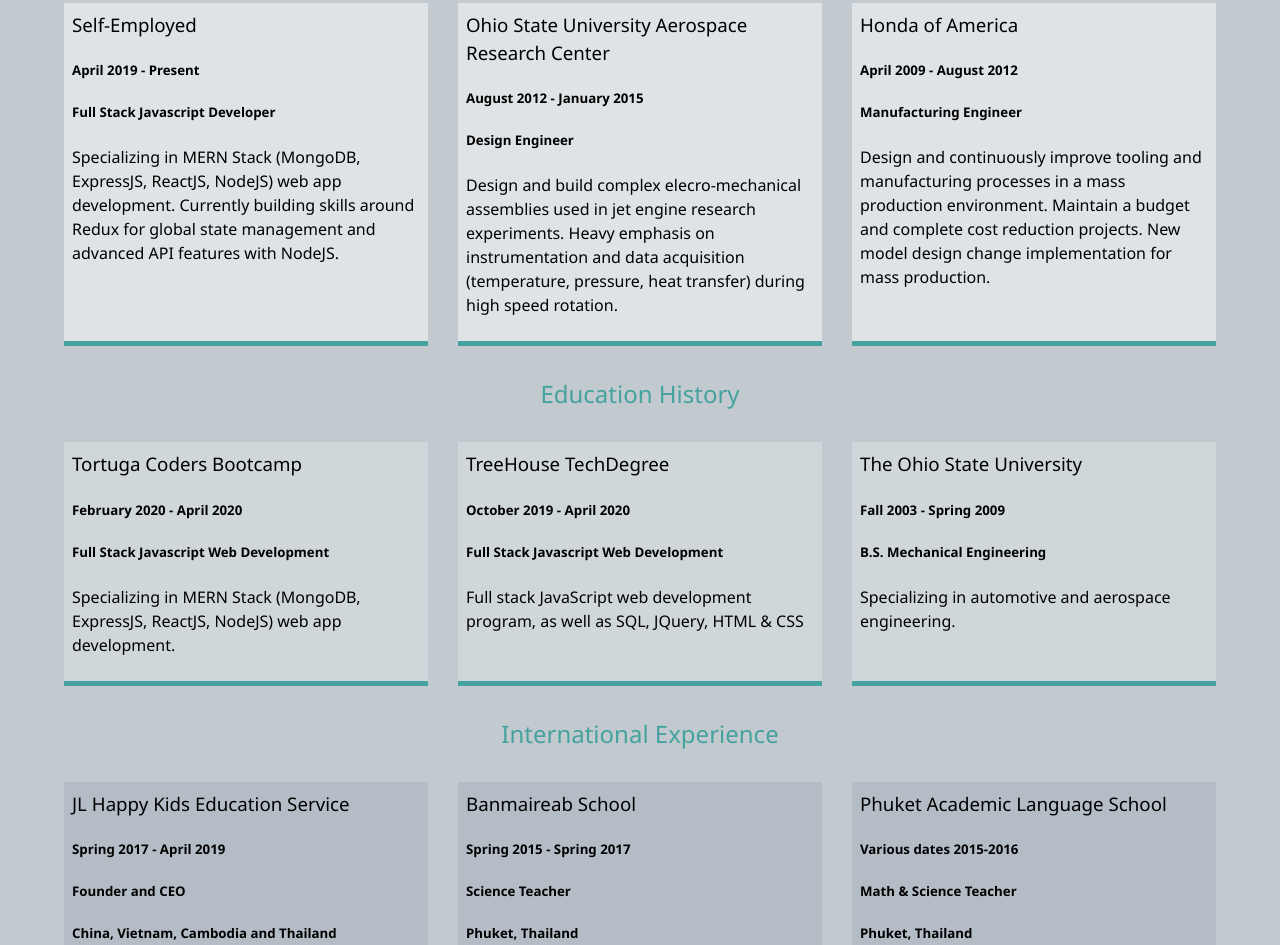
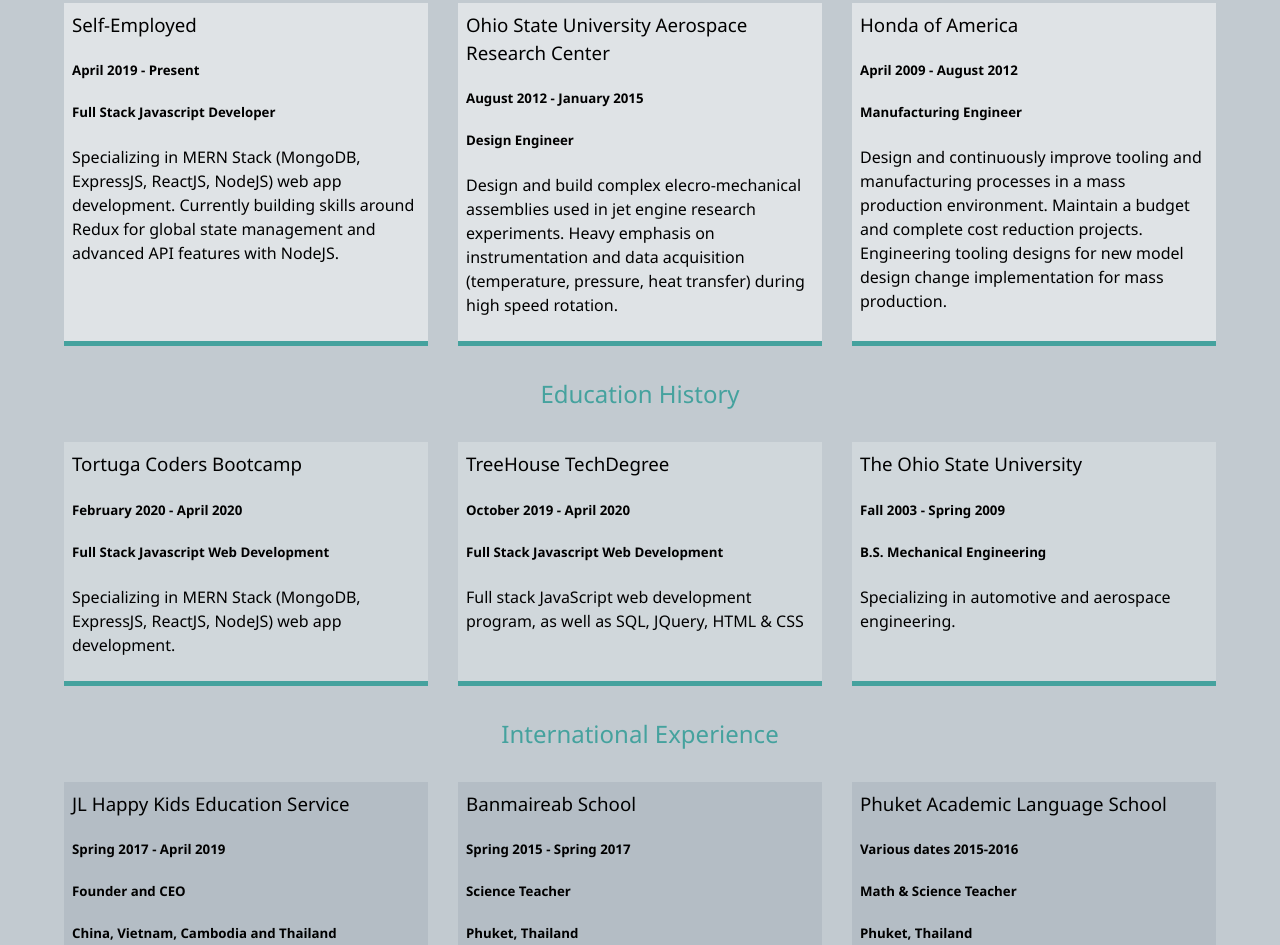
Before and after one commit to CoderGuy614/ProjectPortfolio, a website: page dist/about.html in a window 1280 px wide. Shown: the part 910-1855 px from the top of the page. Drawn offline with Linux system fonts and the light colour scheme.

Commit message:
Edit work description

```diff
--- a/dist/about.html
+++ b/dist/about.html
@@ -103,7 +103,7 @@
           <p>
             Design and continuously improve tooling and manufacturing processes
             in a mass production environment. Maintain a budget and complete
-            cost reduction projects. New model design change implementation for
+            cost reduction projects. Engineering tooling designs for new model design change implementation for
             mass production.
           </p>
         </div>
```
